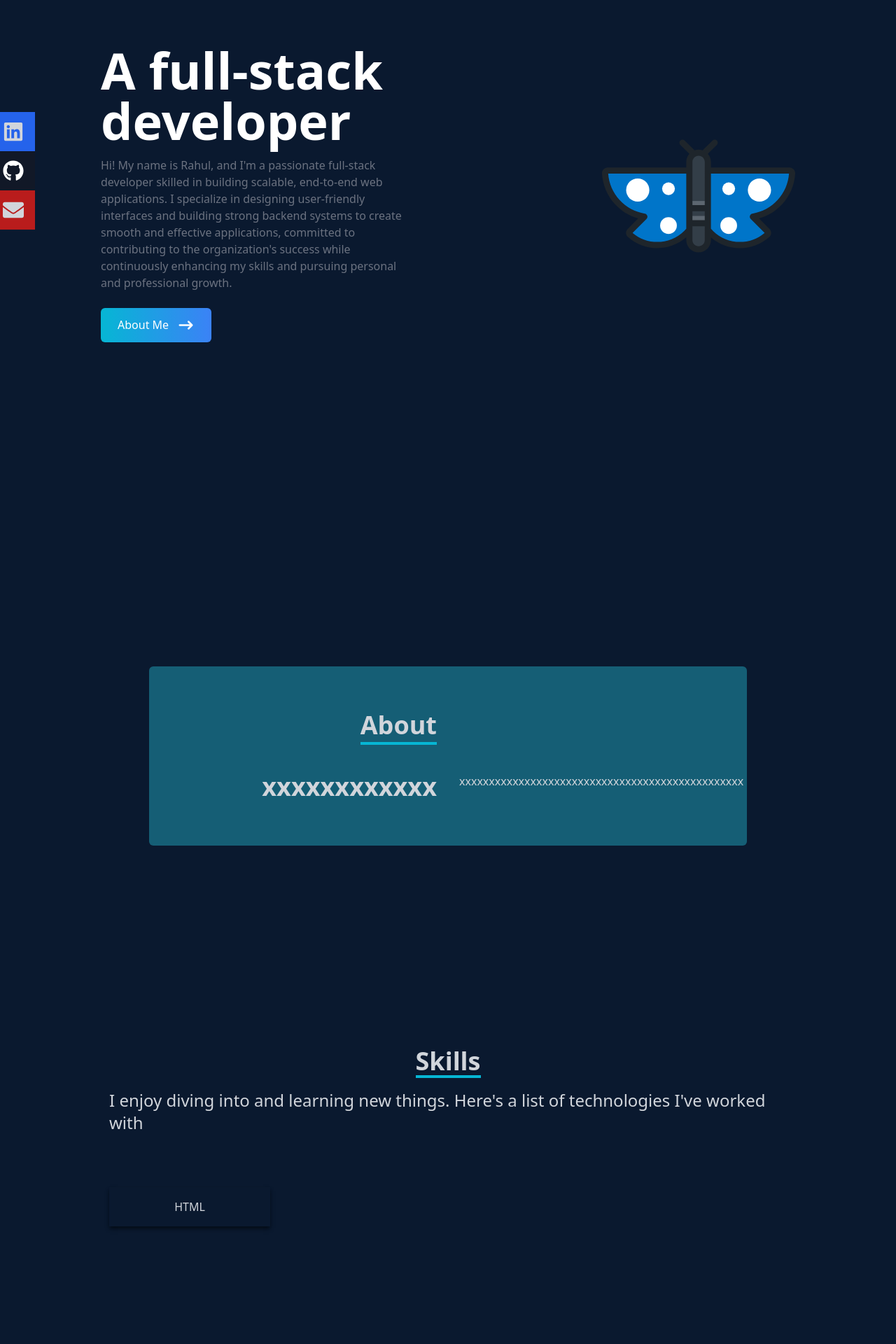
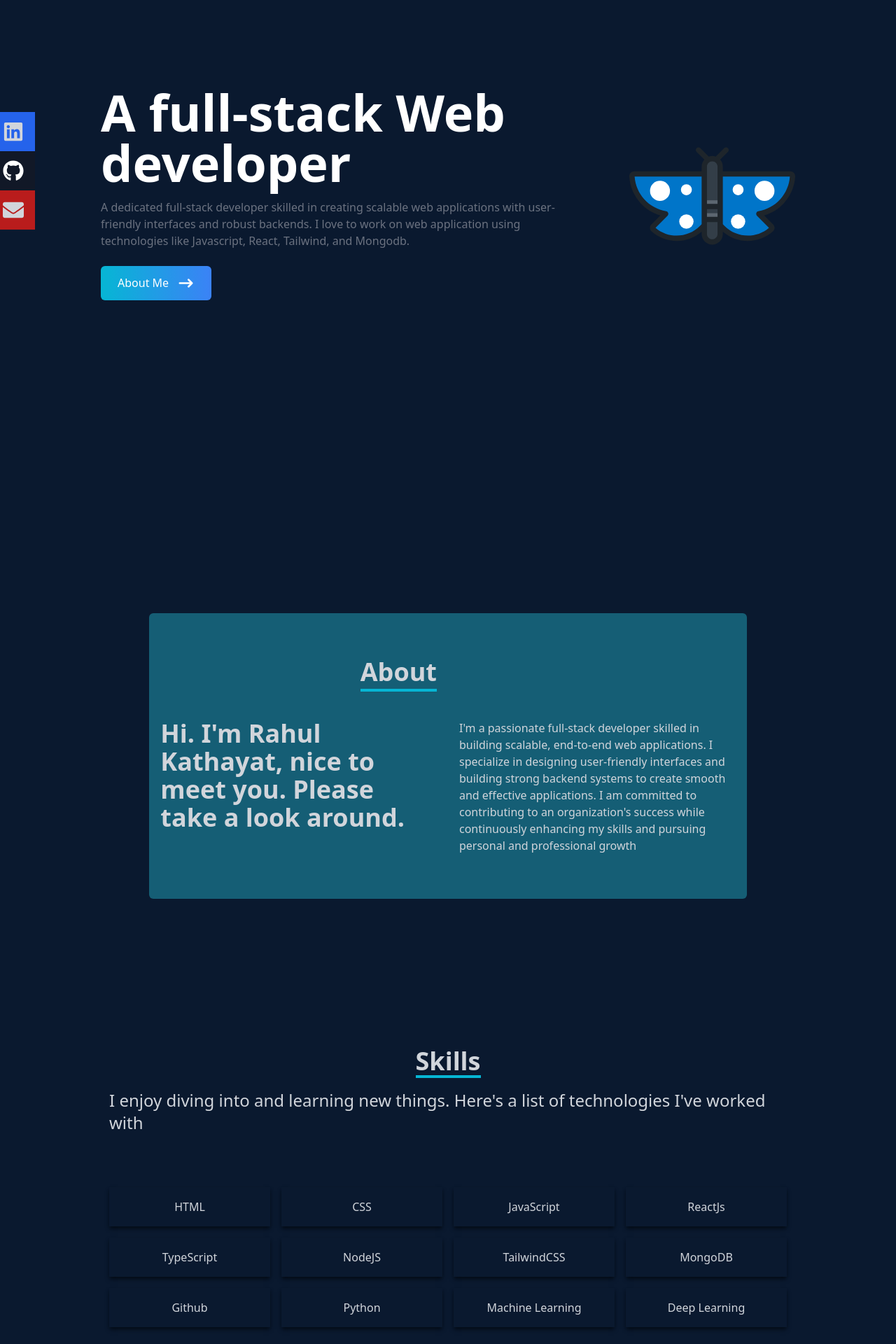
Before and after one commit to RahulSinghKathayat/Portfolio, a React (Vite) app in the folder portfolio/: page / in a window 1280 px wide. Shown: the part 120-2040 px from the top of the page at 70% size. Built offline with nearby package versions, Linux system fonts and the light colour scheme.

Commit message:
links and content added

```diff
--- a/portfolio/src/components/About.jsx
+++ b/portfolio/src/components/About.jsx
@@ -13,10 +13,13 @@ const About = () =>{
                 </div>
                 <div className="max-w-[1000px] w-full grid sm:grid-cols-2 gap-8 px-4">
                     <div className="sm:text-right text-4xl font-bold">
-                        <p>xxxxxxxxxxxx</p>
+                        <p className="flex text-left">Hi. I'm Rahul Kathayat, nice to meet you. Please take a look around.</p>
                         </div>
                         <div>
-                            <p>xxxxxxxxxxxxxxxxxxxxxxxxxxxxxxxxxxxxxxxxxxxxxxxx</p>
+                            <p className="flex text-left">I'm a passionate full-stack developer skilled in building scalable, end-to-end web applications.
+                            I specialize in designing user-friendly interfaces and building strong backend systems to create smooth
+                            and effective applications. I am committed to contributing to an organization's success
+                            while continuously enhancing my skills and pursuing personal and professional growth</p>
                         </div>
                     </div>
                 </div>
--- a/portfolio/src/components/Contact.jsx
+++ b/portfolio/src/components/Contact.jsx
@@ -9,7 +9,7 @@ const Contact = () =>{
                     <p className="text-gray-300 py-4">Send a message</p>
                 </div>
 
-                <input className="bg-[#ccd6f6] p-2 rounded-lg" type="text" placeholder="Your name" name="name" />
+                <input className="bg-[#ccd6f6] p-2" type="text" placeholder="Your name" name="name" />
                 <input className="bg-[#ccd6f6] p-2 my-4" type="email" placeholder="Your email" name="email"/>
                 <textarea className="bg-[#ccd6f6] p-2" name="message" rows='10' placeholder="Your message"></textarea>
                 <button className="text-white border-2 hover:bg-cyan-500 hover:border-cyan-500 px-4 py-3 my-8 mx-auto flex items-center">Submit</button>
--- a/portfolio/src/components/Home.jsx
+++ b/portfolio/src/components/Home.jsx
@@ -8,11 +8,11 @@ const Home = () =>{
         <div name='home' className="h-screen w-full bg-[#0a192f]">
             <div className="max-w-screen-lg mx-auto flex flex-col items-center justify-center h-full px-4 md:flex-row">
                 <div className="flex flex-col justify-center h-full">
-                    <h2 className="text-4xl sm:text-7xl font-bold text-white">A full-stack developer</h2>
-                    <p className="text-gray-500 py-4 max-w-md">
-                    Hi! My name is Rahul, and I'm a passionate full-stack developer skilled in building scalable, end-to-end web applications.
-                    I specialize in designing user-friendly interfaces and building strong backend systems to create smooth and effective applications,
-                    committed to contributing to the organization's success while continuously enhancing my skills and pursuing personal and professional growth.
+                    <h2 className="text-4xl sm:text-7xl font-bold text-white">A full-stack Web developer</h2>
+                    <p className="text-gray-500 py-4 max-w-2xl flex justify-between">
+                    A dedicated full-stack developer skilled in creating scalable web applications with user-friendly interfaces and robust backends.
+                    I love to work on web application using technologies like
+                    Javascript, React, Tailwind, and Mongodb.
                     </p>
                     <div><Link to="about" smooth duration={500}
                     className="group text-white w-fit px-6 py-3 my-2 flex items-center rounded-md bg-gradient-to-r from-cyan-500 to-blue-500 cursor-pointer">
--- a/portfolio/src/components/Skills.jsx
+++ b/portfolio/src/components/Skills.jsx
@@ -12,6 +12,50 @@ const Skills = () =>{
                     <div className="shadow-md shadow-[#040c16] hover:scale-110 duration-500">
                         <p className="my-4">HTML</p>
                     </div>
+
+                    <div className="shadow-md shadow-[#040c16] hover:scale-110 duration-500">
+                        <p className="my-4">CSS</p>
+                    </div>
+
+                    <div className="shadow-md shadow-[#040c16] hover:scale-110 duration-500">
+                        <p className="my-4">JavaScript</p>
+                    </div>
+
+                    <div className="shadow-md shadow-[#040c16] hover:scale-110 duration-500">
+                        <p className="my-4">ReactJs</p>
+                    </div>
+
+                    <div className="shadow-md shadow-[#040c16] hover-scale-110 duration-500">
+                        <p className="my-4">TypeScript</p>
+                    </div>
+
+                    <div className="shadow-md shadow-[#040c16] hover:scale-110 duration-500">
+                        <p className="my-4">NodeJS</p>
+                    </div>
+
+                    <div className="shadow-md shadow-[#040c16] hover-scale-110 duration-500">
+                        <p className="my-4">TailwindCSS</p>
+                    </div>
+
+                    <div className="shadow-md shadow-[#040c16] hover-scale-110 duration-500">
+                        <p className="my-4">MongoDB</p>
+                    </div>
+
+                    <div className="shadow-md shadow-[#040c16] hover-scale-110 duration-500">
+                        <p className="my-4">Github</p>
+                    </div>
+
+                    <div className="shadow-md shadow-[#040c16] hover-scale-110 duration-500">
+                        <p className="my-4">Python</p>
+                    </div>
+
+                    <div className="shadow-md shadow-[#040c16] hover-scale-110 duration-500">
+                        <p className="my-4">Machine Learning</p>
+                    </div>
+
+                    <div className="shadow-md shadow-[#040c16] hover-scale-110 duration-500">
+                        <p className="my-4">Deep Learning</p>
+                    </div>
                 </div>
              </div>
         </div>
--- a/portfolio/src/components/Works.jsx
+++ b/portfolio/src/components/Works.jsx
@@ -7,7 +7,7 @@ const Works = () =>{
             <div className="max-w-[1000px] mx-auto p-4 flex flex-col justify-center w-full h-full">
 
                 <div className="pb-8 w-full flex justify-center items-center flex-col">
-                    <p className="text-4xl font-bold inline border-b-4 border-cyan-500 text-gray-300">Works</p>
+                    <p className="text-4xl font-bold inline border-b-4 border-cyan-500 text-gray-300">Work</p>
                     <p className="text-2xl py-6">Check out some of my most recent work</p>
                 </div>
 
@@ -15,12 +15,13 @@ const Works = () =>{
                     <div style={{backgroundImage: `url(${code})`}}
                     className="shadow-lg shadow-[#040c16] group container rounded-md flex justify-center items-center mx-auto content-div">
                         <div className="opacity-0 group-hover:opacity-100 flex justify-center items-center flex-col">
-                            <span className="text-lg font-bold text-white tracking-wider">Project Title</span>
-                            <p className="text-center">project description</p>
+                            <span className="text-lg font-bold text-white tracking-wider">Food ordering webpage</span>
+                            <p className="text-center">Created a webpage using only HTML, CSS, and JavaScript
+                                that includes a dynamic cart section, a list of available food items, a carousel, and an inquiry section.</p>
 
                             <div className="pt-8 text-center">
-                                <a href="/"> <button className="text-center rounded-lg px-4 py-3 m-2 bg-white text-gray-700 font-bold text-lg">Demo</button></a>
-                                <a href="/"><button className="text-center rounded-lg px-4 py-3 m-2 bg-white text-gray-700 font-bold text-lg">Code</button></a>
+                                <a href="https://x.com/neuCharacter/status/1873702468154179937"> <button className="text-center rounded-lg px-4 py-3 m-2 bg-white text-gray-700 font-bold text-lg">Demo</button></a>
+                                <a href="https://github.com/RahulSinghKathayat/Frontend"><button className="text-center rounded-lg px-4 py-3 m-2 bg-white text-gray-700 font-bold text-lg">Code</button></a>
                             </div>
                         </div>
                     </div>
```
